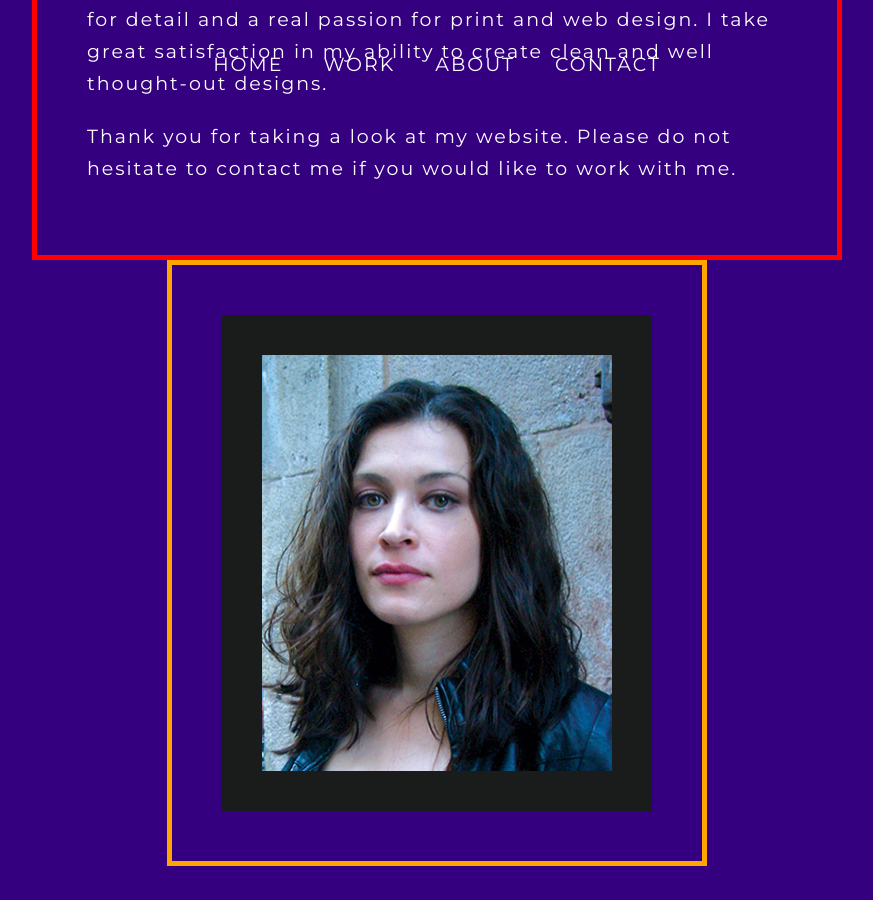
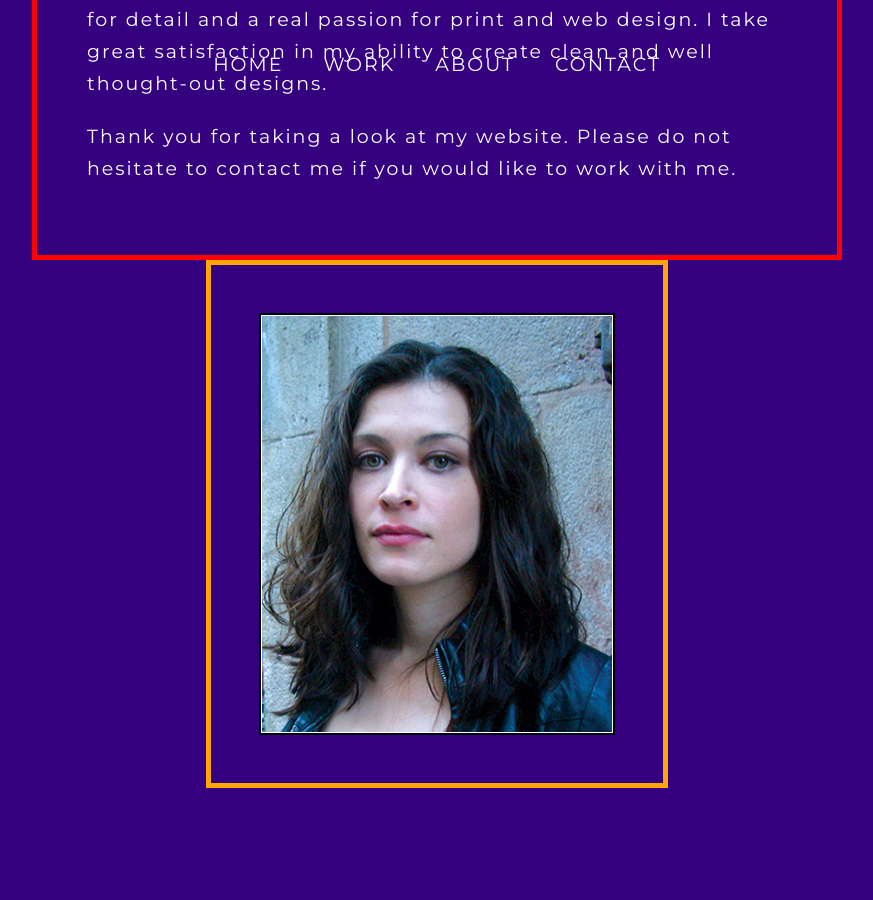
Before and after one commit to zeny11-11/jmorales, a Jekyll site: the page built from index.html, in a window 1280 px wide and 900 px high, scrolled down 4862 px. Shown: the whole window, without its empty margins (203-1076 px from the left). Built offline with Jekyll 4.4.1, drawn with Linux system fonts in a browser that asks for light colours; nearby versions of some CDN libraries; some web fonts are replaced; Markdown is read by kramdown in place of the engine named in the settings.

Commit message:
Update stylesheet.css

```diff
--- a/css/stylesheet.css
+++ b/css/stylesheet.css
@@ -509,7 +509,7 @@
 	 padding:50px;
 	 text-align:center;
 	border:red solid thick;
-	 flex: 1;
+	 flex: 2;
 
 }
 
@@ -549,7 +549,8 @@
     width: 100%;
     max-width:350px;
     height: auto;
-    border:40px solid #1a1c1c;
+    border:40px solid 340080;
+    outline:2px solid #000;
 
 
 }
@@ -750,12 +751,6 @@
 */
 /************** END MOBILE NAV  *****************/
 
-#header #logo {
-	position:relative;
-	top:16%;
-
-}
-
 #portfolio_sec {
 	padding-top:80px;
 }
@@ -766,22 +761,10 @@
 
 #about_sec {
     padding-top:80px;
-	padding-bottom:50px;
+    padding-bottom:50px;
 }
 
-.about_div1 {
-     padding-top:40px;
-	 width:100%;
-}
-
-.about_div1 p {
-   margin-right:auto;
-   margin-left: auto;
-   width:80%;
-
-}
-
-footer span {
+	footer span {
 	display:none;
 }
 
```
